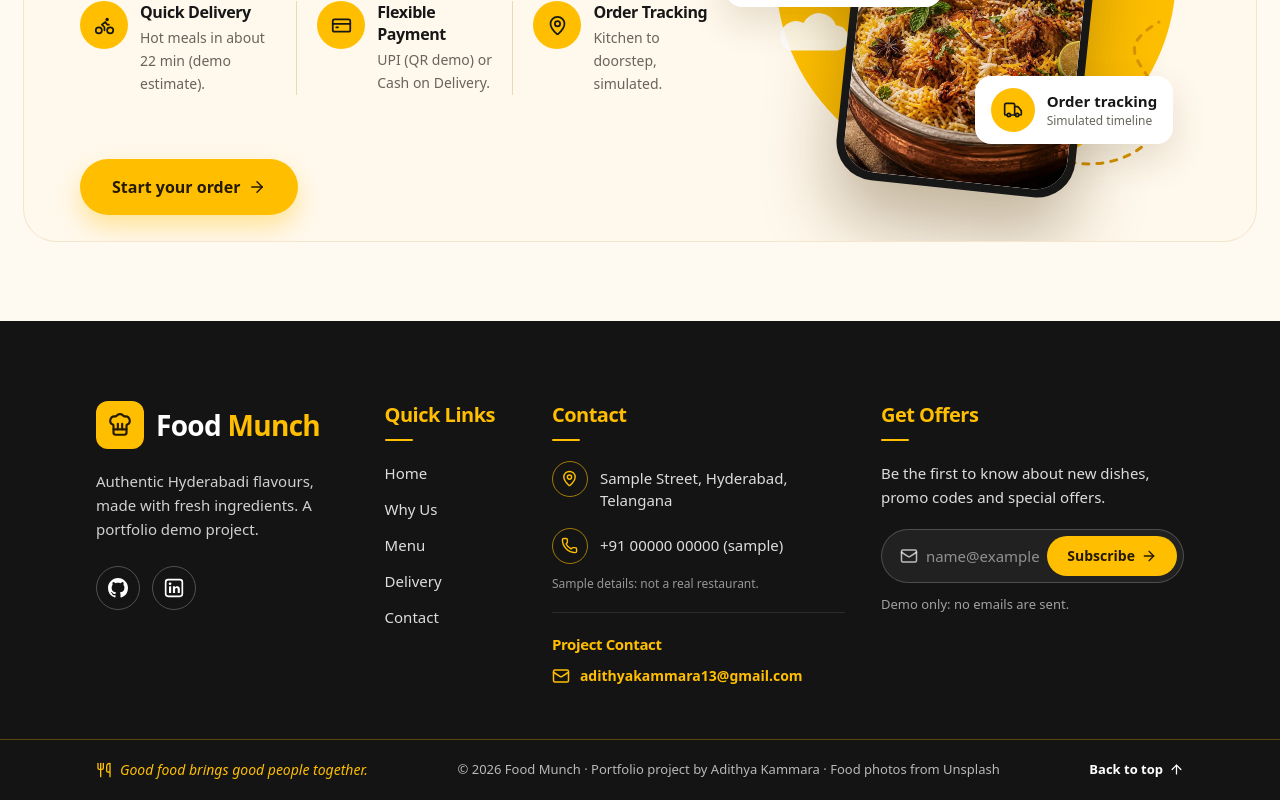
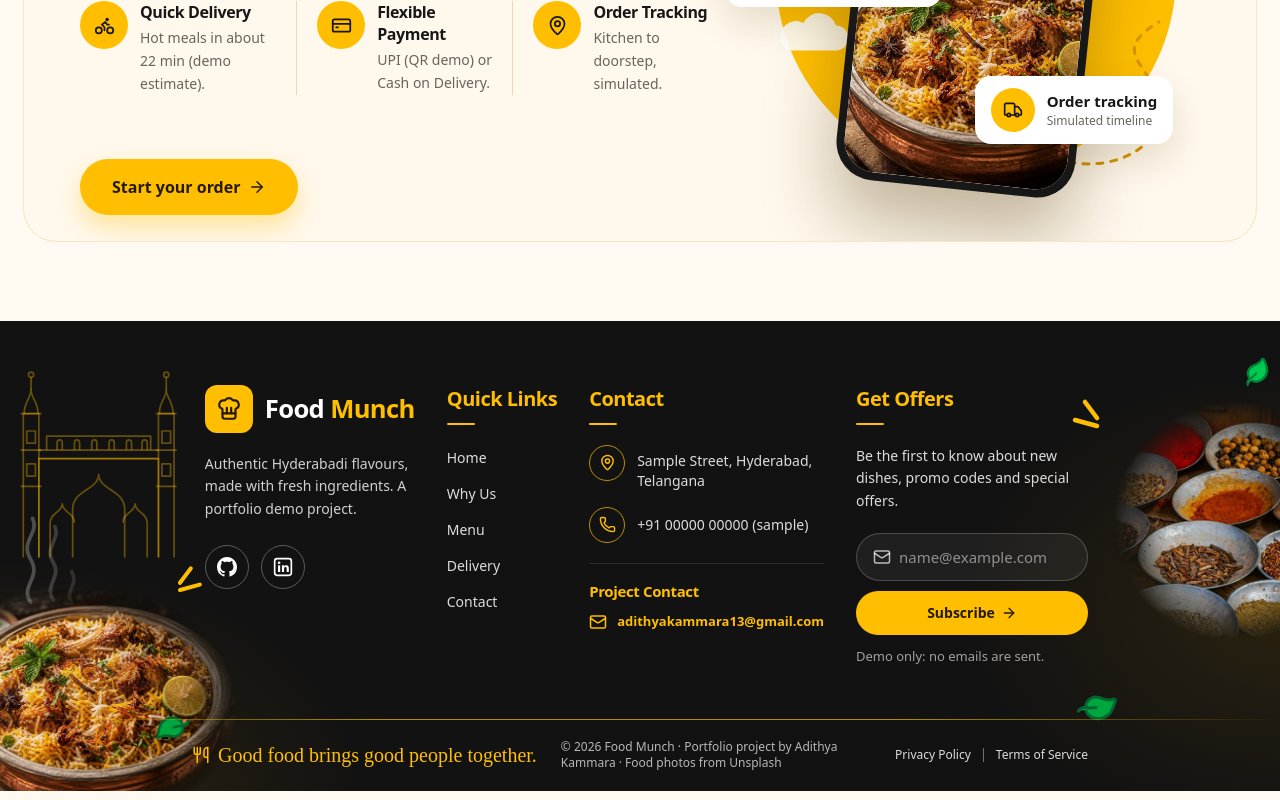
Before and after one commit to AdithyaKammara/Food-Munch-, a React (Vite) app: page / in a window 1280 px wide. Shown: the part 4067-4867 px from the top of the page. Built offline with nearby package versions, Linux system fonts and the light colour scheme.

Commit message:
Footer: closer match to Variation 1 (edge photos, script tagline, policy dialogs)
Co-Authored-By: Claude Opus 5.5 <noreply@anthropic.com>
Claude-Session: https://claude.ai/code/session_01KEsLY3sfxRT97KCKwZT1yk

```diff
--- a/package.json
+++ b/package.json
@@ -10,6 +10,7 @@
     "preview": "vite preview"
   },
   "dependencies": {
+    "@fontsource-variable/caveat": "^5.3.0",
     "@fontsource-variable/inter": "^5.3.0",
     "@fontsource-variable/plus-jakarta-sans": "^5.3.0",
     "@gsap/react": "^2.1.2",
--- a/src/components/layout/Footer.tsx
+++ b/src/components/layout/Footer.tsx
@@ -1,6 +1,7 @@
 import { useState } from 'react'
-import { ArrowRight, ArrowUp, ChefHat, Mail, MapPin, Phone, Utensils } from 'lucide-react'
+import { ArrowRight, ChefHat, Leaf, Mail, MapPin, Phone, Utensils } from 'lucide-react'
 import { useReveal } from '../../lib/useReveal'
+import Modal from '../ui/Modal'
 
 const quickLinks = [
   { href: '#home', label: 'Home' },
@@ -20,7 +21,7 @@ const socials = [
 
 function Heading({ children }: { children: string }) {
   return (
-    <h2 className="font-display text-xl font-bold text-gold">
+    <h2 className="whitespace-nowrap font-display text-xl font-bold text-gold">
       {children}
       <span aria-hidden="true" className="mt-2.5 block h-0.5 w-7 rounded-full bg-gold" />
     </h2>
@@ -30,53 +31,72 @@ function Heading({ children }: { children: string }) {
 export default function Footer() {
   const ref = useReveal<HTMLElement>()
   const year = new Date().getFullYear()
+  const [policy, setPolicy] = useState<'privacy' | 'terms' | null>(null)
 
   return (
-    <footer ref={ref} id="contact" className="relative isolate scroll-mt-20 overflow-hidden bg-[#141414] text-white">
-      {/* ---------- Decorative edges (large screens only) ---------- */}
-      <div aria-hidden="true" className="pointer-events-none absolute inset-y-0 left-0 -z-10 hidden w-[22rem] min-[1440px]:block">
-        <Charminar className="absolute left-5 top-8 h-44 w-auto text-gold/30" />
+    <footer ref={ref} id="contact" className="relative isolate scroll-mt-20 overflow-hidden bg-[#121212] text-white">
+      {/* Warm glow in the corners, like light from the kitchen */}
+      <div
+        aria-hidden="true"
+        className="absolute inset-0 -z-20"
+        style={{
+          background:
+            'radial-gradient(40% 70% at 0% 100%, rgb(217 149 0 / 0.16), transparent 70%), radial-gradient(35% 70% at 100% 60%, rgb(217 149 0 / 0.12), transparent 70%)',
+        }}
+      />
+
+      {/* ---------- Left edge: Charminar, steam and biryani ---------- */}
+      <div aria-hidden="true" className="pointer-events-none absolute inset-y-0 left-0 -z-10 hidden w-[15%] xl:block">
+        <Charminar className="absolute left-[6%] top-8 h-52 w-auto text-gold/35 2xl:h-60" />
+        <Steam className="absolute bottom-[11.5rem] left-[6%] h-28 w-auto text-white/25" />
         <img
           src="/images/why-biryani.jpg"
           alt=""
           width={1400}
           height={1050}
           loading="lazy"
-          className="absolute -left-28 -bottom-6 h-64 w-auto max-w-none object-cover"
+          className="absolute -bottom-6 -left-[48%] h-64 w-auto max-w-none 2xl:-left-[36%] 2xl:h-72"
           style={{
-            maskImage: 'radial-gradient(70% 80% at 30% 75%, black 45%, transparent 75%)',
-            WebkitMaskImage: 'radial-gradient(70% 80% at 30% 75%, black 45%, transparent 75%)',
+            maskImage: 'radial-gradient(60% 62% at 50% 58%, black 55%, transparent 78%)',
+            WebkitMaskImage: 'radial-gradient(60% 62% at 50% 58%, black 55%, transparent 78%)',
           }}
         />
+        <Leaf className="absolute bottom-[10%] right-[2%] h-8 w-8 rotate-[200deg] fill-green-600 text-green-800" />
+        <Sparks className="absolute bottom-[12rem] right-[-8%] h-9 w-9 -scale-x-100 text-gold" />
       </div>
-      <div aria-hidden="true" className="pointer-events-none absolute inset-y-0 right-0 -z-10 hidden w-[22rem] min-[1600px]:block">
+
+      {/* ---------- Right edge: spices ---------- */}
+      <div aria-hidden="true" className="pointer-events-none absolute inset-y-0 right-0 -z-10 hidden w-[17%] xl:block">
         <img
-          src="/images/spice-bowls.jpg"
+          src="/images/footer-spices.jpg"
           alt=""
-          width={1000}
-          height={1250}
+          width={560}
+          height={560}
           loading="lazy"
-          className="absolute -right-10 top-2 h-[22rem] w-auto max-w-none object-cover"
+          className="absolute -right-[34%] top-20 h-60 w-auto max-w-none 2xl:-right-[20%] 2xl:h-72"
           style={{
-            maskImage: 'radial-gradient(55% 50% at 60% 50%, black 45%, transparent 75%)',
-            WebkitMaskImage: 'radial-gradient(55% 50% at 60% 50%, black 45%, transparent 75%)',
+            maskImage: 'radial-gradient(closest-side, black 62%, transparent 100%)',
+            WebkitMaskImage: 'radial-gradient(closest-side, black 62%, transparent 100%)',
           }}
         />
+        <Leaf className="absolute bottom-[14%] left-[8%] h-9 w-9 rotate-[30deg] fill-green-600 text-green-800" />
+        <Leaf className="absolute right-[4%] top-[8%] h-7 w-7 -rotate-12 fill-green-500 text-green-700" />
+        <Sparks className="absolute left-[2%] top-[16%] h-10 w-10 text-gold" />
       </div>
 
       {/* ---------- Columns ---------- */}
-      <div className="mx-auto grid max-w-[72rem] gap-12 px-6 pb-12 pt-16 sm:grid-cols-2 lg:grid-cols-[1.25fr_0.65fr_1.45fr_1.5fr] lg:gap-9 lg:px-8 lg:pt-20">
+      <div className="mx-auto grid max-w-[72rem] gap-12 px-6 pb-12 pt-16 sm:grid-cols-2 lg:gap-x-16 xl:max-w-none xl:grid-cols-[1.25fr_0.65fr_1.3fr_1.7fr] xl:gap-8 xl:pl-[16%] xl:pr-[15%] 2xl:gap-10">
         {/* Brand */}
         <div data-reveal>
-          <a href="#home" className="inline-flex items-center gap-3 font-display text-[1.75rem] font-extrabold tracking-tight">
-            <span className="grid h-12 w-12 place-items-center rounded-xl bg-gold text-on-gold">
+          <a href="#home" className="inline-flex items-center gap-3 font-display text-[1.75rem] font-extrabold tracking-tight xl:text-[1.6rem] 2xl:text-[1.85rem]">
+            <span className="grid h-12 w-12 shrink-0 place-items-center rounded-xl bg-gold text-on-gold">
               <ChefHat size={26} aria-hidden="true" />
             </span>
-            <span>
+            <span className="whitespace-nowrap">
               Food <span className="text-gold">Munch</span>
             </span>
           </a>
-          <p className="mt-5 max-w-xs text-[15px] leading-relaxed text-white/80">
+          <p className="mt-5 max-w-xs text-[15px] leading-relaxed text-white/80 xl:text-sm 2xl:text-[15px]">
             Authentic Hyderabadi flavours, made with fresh ingredients. A portfolio demo project.
           </p>
           <ul className="mt-6 flex gap-3">
@@ -87,7 +107,7 @@ export default function Footer() {
                   target="_blank"
                   rel="noreferrer"
                   aria-label={label}
-                  className="grid h-11 w-11 place-items-center rounded-full border border-white/25 text-white transition-colors hover:border-gold hover:bg-gold hover:text-on-gold"
+                  className="grid h-11 w-11 place-items-center rounded-full border border-white/30 text-white transition-colors hover:border-gold hover:bg-gold hover:text-on-gold"
                 >
                   <Icon />
                 </a>
@@ -102,7 +122,7 @@ export default function Footer() {
           <ul className="mt-5 grid grid-cols-2 gap-x-6 gap-y-3 sm:block sm:space-y-3">
             {quickLinks.map((link) => (
               <li key={link.href}>
-                <a href={link.href} className="text-[15px] text-white/85 transition-colors hover:text-gold">
+                <a href={link.href} className="text-[15px] text-white/85 transition-colors hover:text-gold xl:text-sm 2xl:text-[15px]">
                   {link.label}
                 </a>
               </li>
@@ -113,27 +133,26 @@ export default function Footer() {
         {/* Contact */}
         <div data-reveal>
           <Heading>Contact</Heading>
-          <ul className="mt-5 space-y-4 text-[15px] text-white/85">
+          <ul className="mt-5 space-y-4 text-[15px] text-white/85 xl:text-sm 2xl:text-[15px]">
             <li className="flex items-start gap-3">
-              <span className="grid h-9 w-9 shrink-0 place-items-center rounded-full border border-gold/60 text-gold">
+              <span className="grid h-9 w-9 shrink-0 place-items-center rounded-full border border-gold/70 text-gold">
                 <MapPin size={17} aria-hidden="true" />
               </span>
               <span className="pt-1.5">Sample Street, Hyderabad, Telangana</span>
             </li>
             <li className="flex items-center gap-3">
-              <span className="grid h-9 w-9 shrink-0 place-items-center rounded-full border border-gold/60 text-gold">
+              <span className="grid h-9 w-9 shrink-0 place-items-center rounded-full border border-gold/70 text-gold">
                 <Phone size={17} aria-hidden="true" />
               </span>
               +91 00000 00000 (sample)
             </li>
           </ul>
-          <p className="mt-3 text-xs text-white/55">Sample details: not a real restaurant.</p>
 
-          <div className="mt-5 border-t border-white/10 pt-5">
+          <div className="mt-5 border-t border-white/10 pt-4">
             <h3 className="text-[15px] font-bold text-gold">Project Contact</h3>
             <a
               href={`mailto:${DEVELOPER_EMAIL}`}
-              className="mt-2.5 inline-flex items-center gap-2.5 break-all text-[15px] font-semibold text-gold hover:underline lg:whitespace-nowrap lg:break-normal lg:text-[14px]"
+              className="mt-2.5 inline-flex items-center gap-2.5 break-all text-[15px] font-semibold text-gold hover:underline sm:whitespace-nowrap sm:break-normal xl:text-[13px] 2xl:text-sm"
             >
               <Mail size={18} aria-hidden="true" className="shrink-0" />
               {DEVELOPER_EMAIL}
@@ -144,7 +163,7 @@ export default function Footer() {
         {/* Subscribe */}
         <div data-reveal>
           <Heading>Get Offers</Heading>
-          <p className="mt-5 text-[15px] leading-relaxed text-white/85">
+          <p className="mt-5 text-[15px] leading-relaxed text-white/85 xl:text-sm 2xl:text-[15px]">
             Be the first to know about new dishes, promo codes and special offers.
           </p>
           <SubscribeForm />
@@ -152,20 +171,59 @@ export default function Footer() {
       </div>
 
       {/* ---------- Bottom bar ---------- */}
-      <div className="border-t border-gold/30">
-        <div className="mx-auto flex max-w-[72rem] flex-col items-center gap-3 px-6 py-5 text-center text-[13px] text-white/70 lg:flex-row lg:justify-between lg:px-8 lg:text-left">
-          <p className="inline-flex items-center gap-2 font-display text-sm italic text-gold">
-            <Utensils size={16} aria-hidden="true" />
+      <div className="relative">
+        {/* Gold line that glows in the middle */}
+        <span
+          aria-hidden="true"
+          className="absolute inset-x-0 top-0 h-px"
+          style={{ background: 'linear-gradient(90deg, transparent, rgb(255 191 0 / 0.7) 30%, rgb(255 191 0 / 0.7) 70%, transparent)' }}
+        />
+        <div className="mx-auto flex max-w-[72rem] flex-col items-center gap-3 px-6 py-5 text-center text-[13px] text-white/70 lg:flex-row lg:justify-between lg:gap-6 lg:text-left xl:max-w-none xl:pl-[15%] xl:pr-[15%] xl:text-xs 2xl:text-[13px]">
+          <p className="inline-flex items-center gap-2 whitespace-nowrap font-script text-xl text-gold">
+            <Utensils size={18} aria-hidden="true" />
             Good food brings good people together.
           </p>
-          <p>
+          <p className="2xl:whitespace-nowrap">
             © {year} Food Munch · Portfolio project by Adithya Kammara · Food photos from Unsplash
           </p>
-          <a href="#home" className="inline-flex items-center gap-1.5 font-semibold text-white hover:text-gold">
-            Back to top <ArrowUp size={15} aria-hidden="true" />
-          </a>
+          <p className="flex items-center gap-3 whitespace-nowrap text-white/85">
+            <button type="button" onClick={() => setPolicy('privacy')} className="hover:text-gold hover:underline">
+              Privacy Policy
+            </button>
+            <span aria-hidden="true" className="h-3.5 w-px bg-white/40" />
+            <button type="button" onClick={() => setPolicy('terms')} className="hover:text-gold hover:underline">
+              Terms of Service
+            </button>
+          </p>
         </div>
       </div>
+
+      <Modal
+        open={policy === 'privacy'}
+        onClose={() => setPolicy(null)}
+        title="Privacy Policy"
+        description="Food Munch is a portfolio demo. Here is exactly what it stores."
+      >
+        <ul className="list-disc space-y-2 pl-5 text-sm leading-relaxed text-ink">
+          <li>Your bag, favourites, demo login (name, phone, address) and past demo orders are saved only in this browser (localStorage).</li>
+          <li>Nothing is sent to a server, and there is no tracking or analytics.</li>
+          <li>The subscribe form does not save or send your email.</li>
+          <li>To delete everything, clear this site&apos;s data in your browser settings.</li>
+        </ul>
+      </Modal>
+      <Modal
+        open={policy === 'terms'}
+        onClose={() => setPolicy(null)}
+        title="Terms of Service"
+        description="Please read before using this demo."
+      >
+        <ul className="list-disc space-y-2 pl-5 text-sm leading-relaxed text-ink">
+          <li>Food Munch is not a real restaurant. Orders are not cooked or delivered.</li>
+          <li>Payments are simulated: the UPI QR moves no money, and no card details are ever asked for.</li>
+          <li>Order tracking is a timed demo, not live location.</li>
+          <li>Built by Adithya Kammara as a portfolio project. Food photos are from Unsplash.</li>
+        </ul>
+      </Modal>
     </footer>
   )
 }
@@ -199,8 +257,11 @@ function SubscribeForm() {
       <label htmlFor="subscribe-email" className="sr-only">
         Email address
       </label>
-      <div className="flex items-center gap-2 rounded-full border border-white/20 bg-white/[0.06] p-1.5 focus-within:border-gold">
-        <Mail size={18} aria-hidden="true" className="ml-3 shrink-0 text-white/70" />
+      {/* One pill with the button inside when there is room; otherwise the button sits below. */}
+      <div className="@container">
+        <div className="flex flex-col gap-2.5 @[18.5rem]:flex-row @[18.5rem]:items-center @[18.5rem]:gap-2 @[18.5rem]:rounded-full @[18.5rem]:border @[18.5rem]:border-white/20 @[18.5rem]:bg-white/[0.06] @[18.5rem]:p-1.5 @[18.5rem]:focus-within:border-gold">
+          <div className="flex min-w-0 flex-1 items-center gap-2 rounded-full border border-white/20 bg-white/[0.06] px-4 focus-within:border-gold @[18.5rem]:border-0 @[18.5rem]:bg-transparent @[18.5rem]:pl-3 @[18.5rem]:pr-0">
+            <Mail size={18} aria-hidden="true" className="shrink-0 text-white/70" />
             <input
               id="subscribe-email"
               type="email"
@@ -210,14 +271,16 @@ function SubscribeForm() {
               aria-invalid={hasError}
               aria-describedby="subscribe-note subscribe-result"
               placeholder="name@example.com"
-          className="w-0 min-w-0 flex-1 bg-transparent py-2 text-[15px] text-white outline-none placeholder:text-white/50"
+              className="w-0 min-w-0 flex-1 bg-transparent py-3 text-[15px] text-white outline-none placeholder:text-white/50 @[18.5rem]:py-2"
             />
+          </div>
           <button
             type="submit"
-          className="inline-flex shrink-0 items-center gap-1.5 rounded-full bg-gold px-5 py-2.5 text-sm font-bold text-on-gold transition-transform hover:-translate-y-0.5 active:translate-y-0"
+            className="inline-flex shrink-0 items-center justify-center gap-1.5 rounded-full bg-gold px-5 py-3 text-sm font-bold text-on-gold transition-transform hover:-translate-y-0.5 active:translate-y-0 @[18.5rem]:py-2.5"
           >
             Subscribe <ArrowRight size={16} aria-hidden="true" />
           </button>
+        </div>
       </div>
       <p id="subscribe-note" className="mt-3 text-[13px] text-white/60">
         Demo only: no emails are sent.
@@ -281,3 +344,25 @@ function Charminar({ className }: { className: string }) {
     </svg>
   )
 }
+
+function Sparks({ className }: { className: string }) {
+  return (
+    <svg viewBox="0 0 40 40" aria-hidden="true" className={className}>
+      <g stroke="currentColor" strokeWidth="4.5" strokeLinecap="round">
+        <line x1="30" y1="22" x2="18" y2="6" />
+        <line x1="30" y1="30" x2="8" y2="24" />
+      </g>
+    </svg>
+  )
+}
+
+/** Soft wisps of steam rising from the biryani. */
+function Steam({ className }: { className: string }) {
+  return (
+    <svg viewBox="0 0 80 120" aria-hidden="true" className={className} fill="none" stroke="currentColor" strokeWidth="4" strokeLinecap="round">
+      <path d="M20 115c-12-18 12-26 0-46s10-28 2-44" />
+      <path d="M44 112c-10-16 10-24 0-40s8-24 2-38" opacity="0.7" />
+      <path d="M64 116c-8-14 8-20 0-34" opacity="0.5" />
+    </svg>
+  )
+}
--- a/src/index.css
+++ b/src/index.css
@@ -14,6 +14,7 @@
 
   --font-sans: "Inter Variable", ui-sans-serif, system-ui, sans-serif;
   --font-display: "Plus Jakarta Sans Variable", ui-sans-serif, system-ui, sans-serif;
+  --font-script: "Caveat Variable", cursive;
 
   --shadow-card: 0 8px 24px rgba(79, 54, 10, 0.06), 0 2px 8px rgba(79, 54, 10, 0.03);
   --shadow-card-hover: 0 16px 32px rgba(79, 54, 10, 0.12);
--- a/src/main.tsx
+++ b/src/main.tsx
@@ -2,6 +2,7 @@ import { StrictMode } from 'react'
 import { createRoot } from 'react-dom/client'
 import '@fontsource-variable/inter'
 import '@fontsource-variable/plus-jakarta-sans'
+import '@fontsource-variable/caveat'
 import './index.css'
 import App from './App'
 
```
Also changed, not shown: public/images/footer-spices.jpg (added), 1 other file (tests, documents, lock files or other folders). Lines whose indentation alone changed are shown as unchanged.
